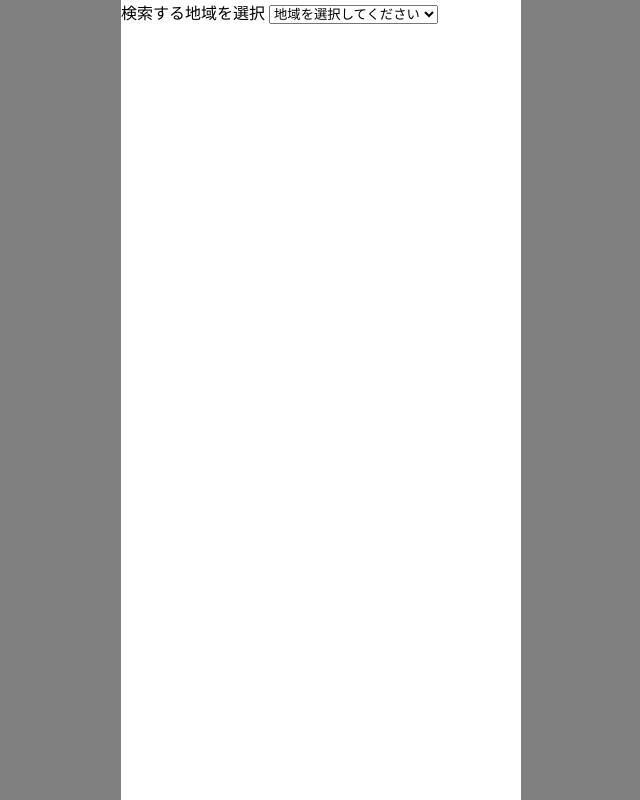
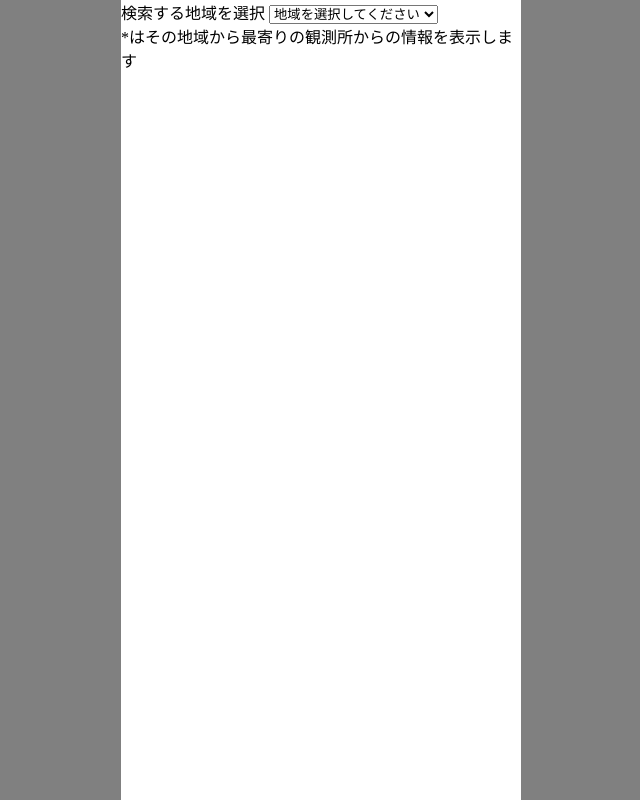
Before and after one commit to yuuta-0509/message.App, a plain HTML site: page index.html in a window 1280 px wide. Shown: the whole page, without its empty margins (319-959 px from the left). Drawn offline with Linux system fonts and the light colour scheme; a web font is replaced by a local one.

Commit message:
川越を追加

```diff
--- a/index.html
+++ b/index.html
@@ -30,7 +30,11 @@
             <option value="1859171">神戸</option>
             <option value="1860291">川崎</option>
             <option value="latlon,35.9012911,139.6248506">大宮*</option>
+            <option value="latlon,35.8999156,139.3854655">川越*</option>
           </select>
+        </div>
+        <div>
+          <p>*はその地域から最寄りの観測所からの情報を表示します</p>
         </div>
       </div>
       <div class="result-div" >
```
